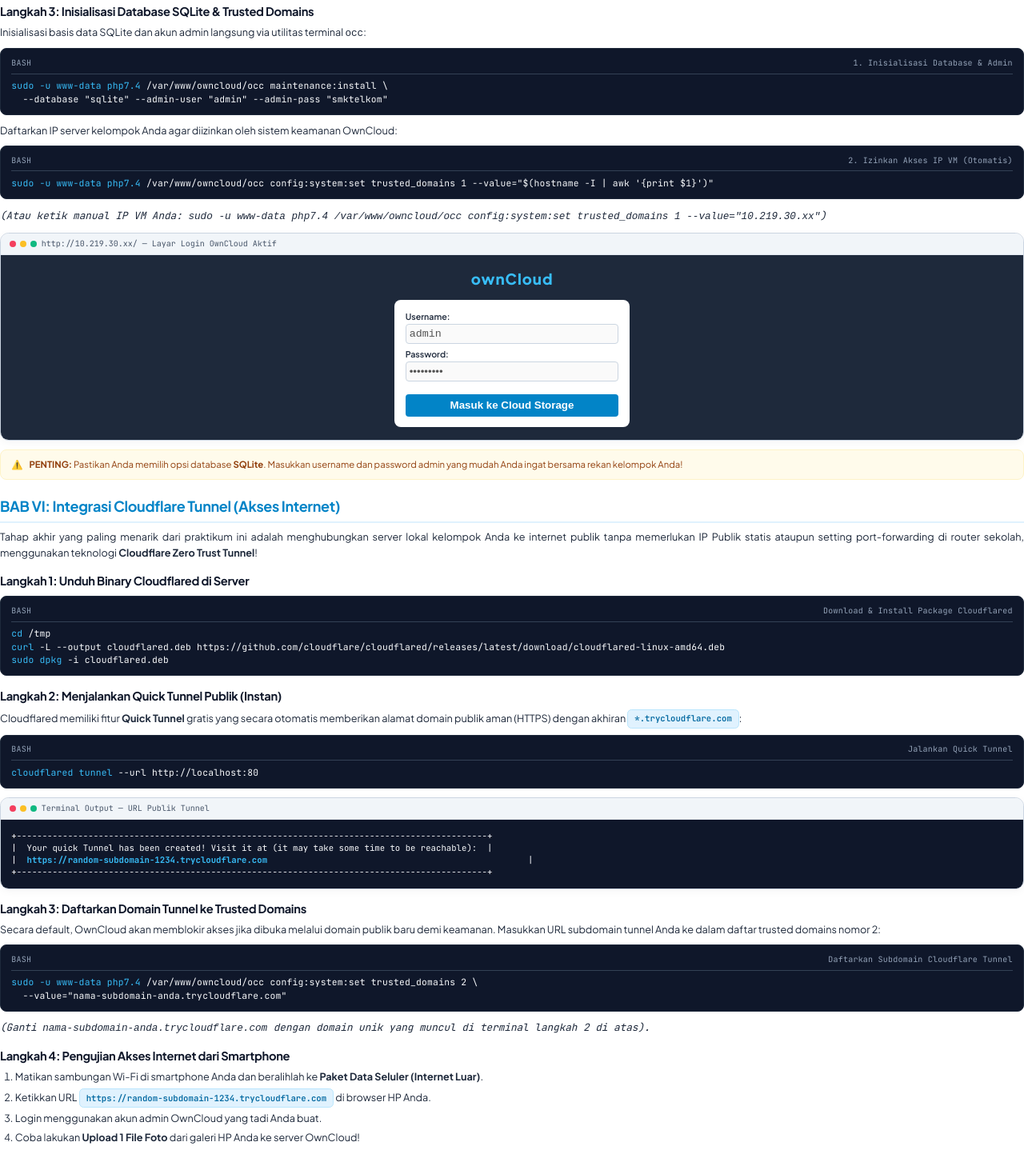
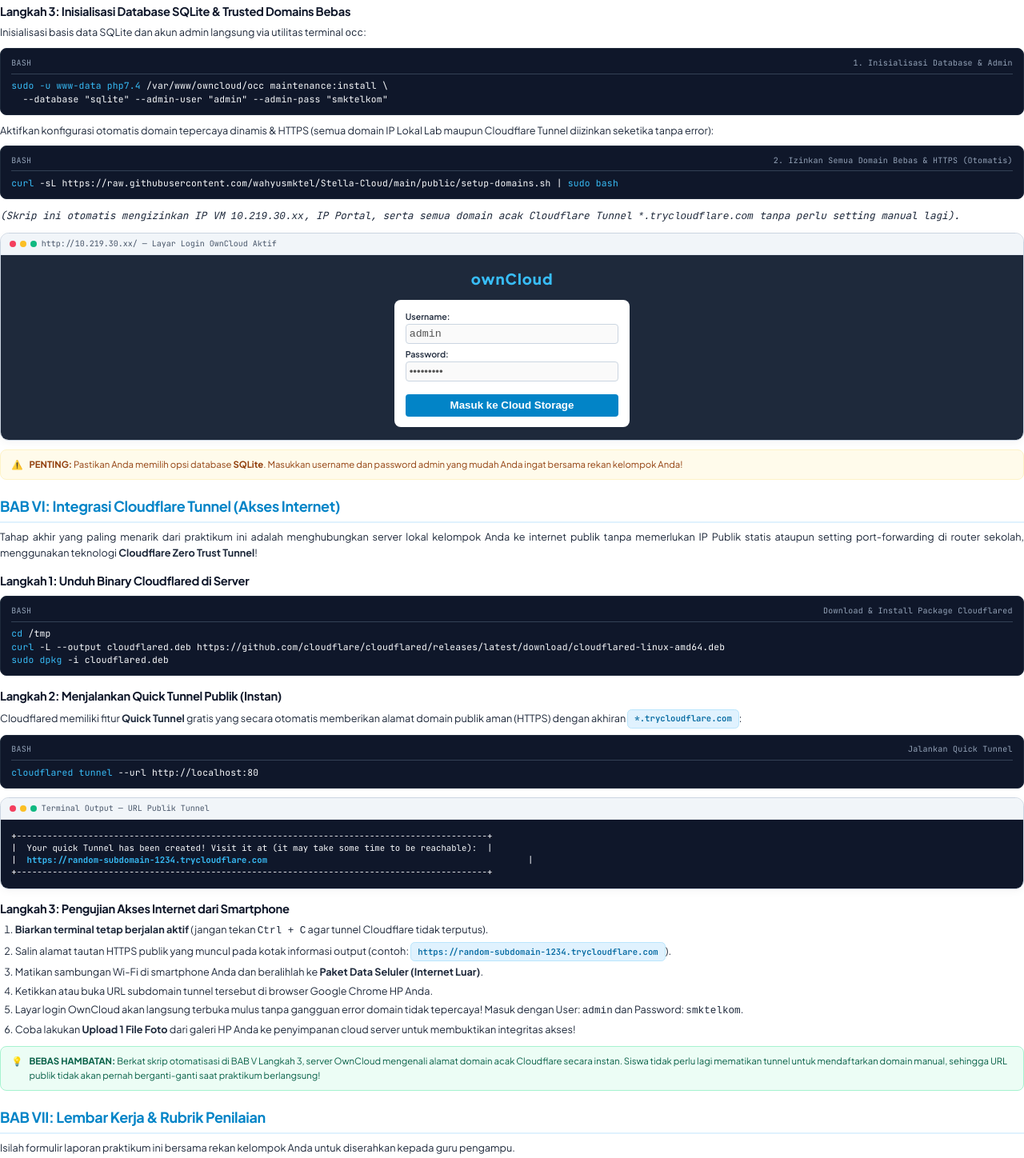
Before and after one commit to wahyusmktel/Stella-Cloud, a website: page public/modul_praktikum.html in a window 1280 px wide. Shown: the part 3905-5353 px from the top of the page at 80% size. Drawn offline with Linux system fonts and the light colour scheme.

Commit message:
Update practical guide PDF and HTML: dynamic trusted domains and streamlined Cloudflare tunnel

```diff
--- a/public/modul_praktikum.html
+++ b/public/modul_praktikum.html
@@ -489,7 +489,7 @@
       <span class="code-cmd">sudo systemctl</span> restart apache2
     </div>
 
-    <h3>Langkah 3: Inisialisasi Database SQLite &amp; Trusted Domains</h3>
+    <h3>Langkah 3: Inisialisasi Database SQLite &amp; Trusted Domains Bebas</h3>
     <p>Inisialisasi basis data SQLite dan akun admin langsung via utilitas terminal <code>occ</code>:</p>
     <div class="code-block">
       <div class="code-header"><span>BASH</span><span>1. Inisialisasi Database &amp; Admin</span></div>
@@ -497,12 +497,12 @@
       &nbsp;&nbsp;--database "sqlite" --admin-user "admin" --admin-pass "smktelkom"
     </div>
 
-    <p>Daftarkan IP server kelompok Anda agar diizinkan oleh sistem keamanan OwnCloud:</p>
+    <p>Aktifkan konfigurasi otomatis domain tepercaya dinamis &amp; HTTPS (semua domain IP Lokal Lab maupun Cloudflare Tunnel diizinkan seketika tanpa error):</p>
     <div class="code-block">
-      <div class="code-header"><span>BASH</span><span>2. Izinkan Akses IP VM (Otomatis)</span></div>
-      <span class="code-cmd">sudo -u www-data php7.4</span> /var/www/owncloud/occ config:system:set trusted_domains 1 --value="$(hostname -I | awk '{print $1}')"
+      <div class="code-header"><span>BASH</span><span>2. Izinkan Semua Domain Bebas &amp; HTTPS (Otomatis)</span></div>
+      <span class="code-cmd">curl</span> -sL https://raw.githubusercontent.com/wahyusmktel/Stella-Cloud/main/public/setup-domains.sh | <span class="code-cmd">sudo bash</span>
     </div>
-    <p class="font-mono text-[7.5pt] text-slate-500"><em>(Atau ketik manual IP VM Anda: <code>sudo -u www-data php7.4 /var/www/owncloud/occ config:system:set trusted_domains 1 --value="10.219.30.xx"</code>)</em></p>
+    <p class="font-mono text-[7.5pt] text-slate-500"><em>(Skrip ini otomatis mengizinkan IP VM <code>10.219.30.xx</code>, IP Portal, serta semua domain acak Cloudflare Tunnel <code>*.trycloudflare.com</code> tanpa perlu setting manual lagi).</em></p>
 
     <!-- UI Mockup OwnCloud Setup Wizard -->
     <div class="ui-mockup">
@@ -572,24 +572,20 @@
       </div>
     </div>
 
-    <h3>Langkah 3: Daftarkan Domain Tunnel ke Trusted Domains</h3>
-    <p>
-      Secara default, OwnCloud akan memblokir akses jika dibuka melalui domain publik baru demi keamanan. Masukkan URL subdomain tunnel Anda ke dalam daftar trusted domains nomor 2:
-    </p>
-    <div class="code-block">
-      <div class="code-header"><span>BASH</span><span>Daftarkan Subdomain Cloudflare Tunnel</span></div>
-      <span class="code-cmd">sudo -u www-data php7.4</span> /var/www/owncloud/occ config:system:set trusted_domains 2 \<br>
-      &nbsp;&nbsp;--value="nama-subdomain-anda.trycloudflare.com"
+    <h3>Langkah 3: Pengujian Akses Internet dari Smartphone</h3>
+    <ol>
+      <li><strong>Biarkan terminal tetap berjalan aktif</strong> (jangan tekan <code>Ctrl + C</code> agar tunnel Cloudflare tidak terputus).</li>
+      <li>Salin alamat tautan HTTPS publik yang muncul pada kotak informasi output (contoh: <code class="badge badge-cyan">https://random-subdomain-1234.trycloudflare.com</code>).</li>
+      <li>Matikan sambungan Wi-Fi di smartphone Anda dan beralihlah ke <strong>Paket Data Seluler (Internet Luar)</strong>.</li>
+      <li>Ketikkan atau buka URL subdomain tunnel tersebut di browser Google Chrome HP Anda.</li>
+      <li>Layar login OwnCloud akan langsung terbuka mulus tanpa gangguan error domain tidak tepercaya! Masuk dengan User: <code>admin</code> dan Password: <code>smktelkom</code>.</li>
+      <li>Coba lakukan <strong>Upload 1 File Foto</strong> dari galeri HP Anda ke penyimpanan cloud server untuk membuktikan integritas akses!</li>
+    </ol>
+
+    <div class="alert alert-tip" style="margin-top: 8pt;">
+      <span>💡</span>
+      <div><strong>BEBAS HAMBATAN:</strong> Berkat skrip otomatisasi di BAB V Langkah 3, server OwnCloud mengenali alamat domain acak Cloudflare secara instan. Siswa tidak perlu lagi mematikan tunnel untuk mendaftarkan domain manual, sehingga URL publik tidak akan pernah berganti-ganti saat praktikum berlangsung!</div>
     </div>
-    <p class="font-mono text-[7.5pt] text-slate-500"><em>(Ganti <code>nama-subdomain-anda.trycloudflare.com</code> dengan domain unik yang muncul di terminal langkah 2 di atas).</em></p>
-
-    <h3>Langkah 4: Pengujian Akses Internet dari Smartphone</h3>
-    <ol>
-      <li>Matikan sambungan Wi-Fi di smartphone Anda dan beralihlah ke <strong>Paket Data Seluler (Internet Luar)</strong>.</li>
-      <li>Ketikkan URL <code class="badge badge-cyan">https://random-subdomain-1234.trycloudflare.com</code> di browser HP Anda.</li>
-      <li>Login menggunakan akun admin OwnCloud yang tadi Anda buat.</li>
-      <li>Coba lakukan <strong>Upload 1 File Foto</strong> dari galeri HP Anda ke server OwnCloud!</li>
-    </ol>
   </div>
 
   <div class="page-break"></div>
```
Also changed, not shown: 2 other files.
